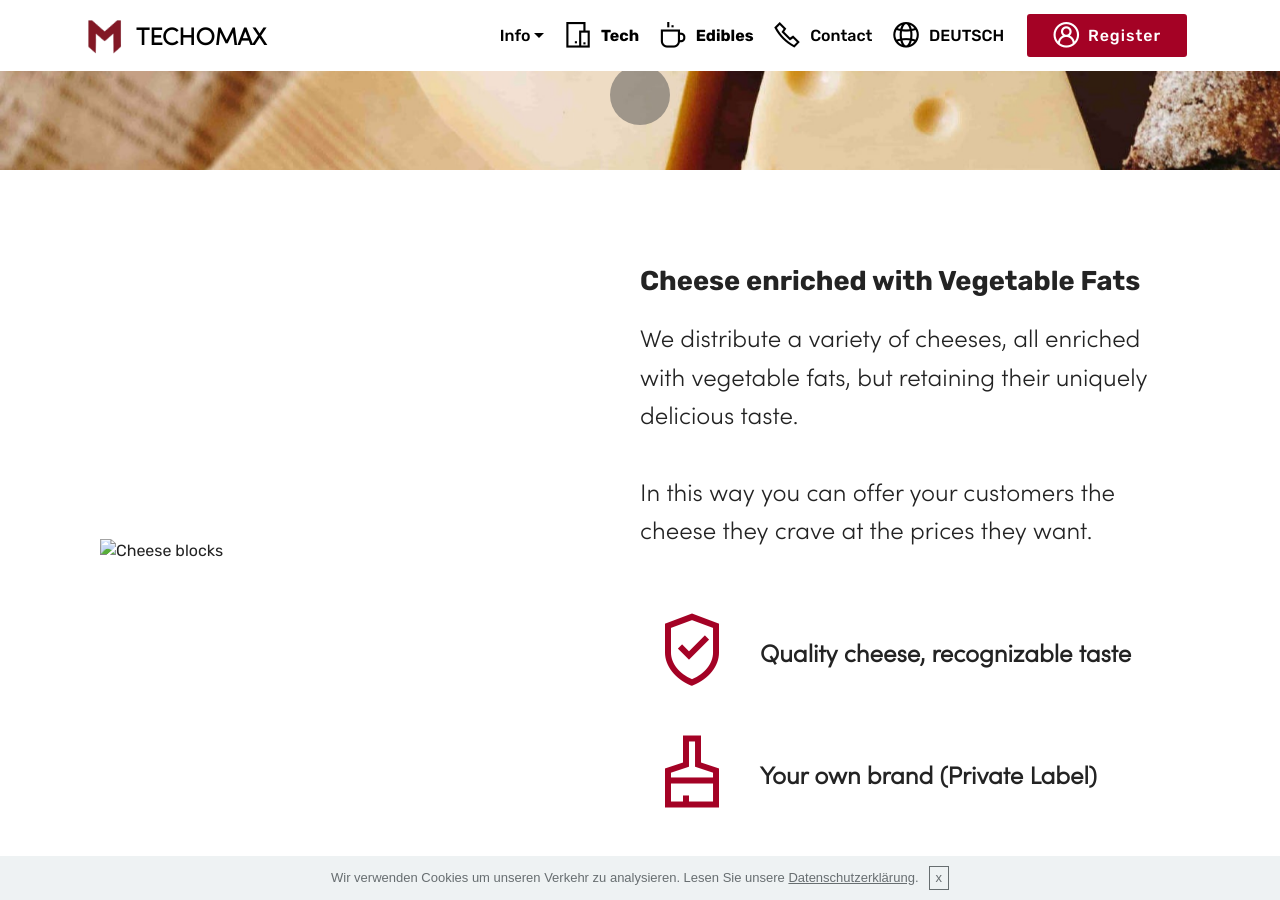
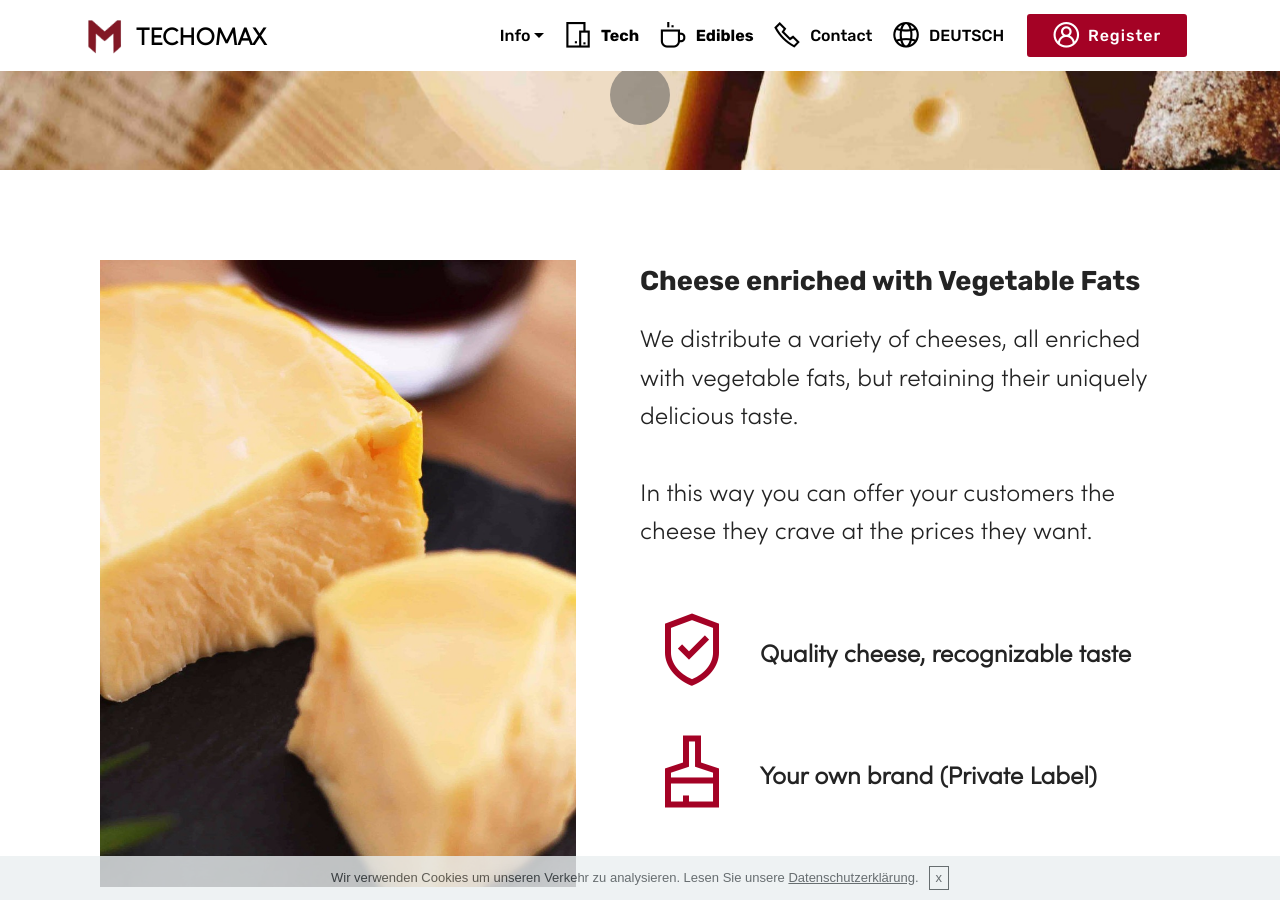
Before and after one commit to techomax/techomax.github.io, a Jekyll site: the page built from en/edibles.html, in a window 1280 px wide and 900 px high, scrolled down 730 px. Built offline with Jekyll 4.4.1, drawn with Linux system fonts in a browser that asks for light colours; some web fonts are replaced; a script that is not in the unit is left out.

Commit message:
Update edibles.html

```diff
--- a/_includes/pages/edibles.html
+++ b/_includes/pages/edibles.html
@@ -33,7 +33,7 @@
         <div class="col-md-12">
             <div class="media-container-row">
                 <div class="mbr-figure m-auto" style="width: 50%;">
-                    <img src="assets/images/cheese-board-c-952x1150.jpeg" alt="Cheese blocks" title="">
+                    <img src="/assets/images/cheese-board-c-952x1150.jpeg" alt="Cheese blocks" title="">
                 </div>
                 <div class=" align-left aside-content">
                     <h2 class="mbr-title pt-2 mbr-fonts-style display-2"><strong>
@@ -135,7 +135,7 @@
 
     <figure class="mbr-figure">
         <div class="image-block" style="width: 100%;">
-            <img src="assets/images/bounge-about-1200x128.png" alt="Mobirise" title="">
+            <img src="/assets/images/bounge-about-1200x128.png" alt="Mobirise" title="">
 
         </div>
     </figure>
@@ -168,7 +168,7 @@
     <div class="container">
             <div class="media-container-row" style="width: 85%;">
                 <div class="img-item item1" style="width: 101%;">
-                    <img src="assets/images/arowphone1a-583x250.png" alt="BUNGE Pro Cuisine Oil" title="">
+                    <img src="/assets/images/arowphone1a-583x250.png" alt="BUNGE Pro Cuisine Oil" title="">
                     <div class="img-caption">
                         <p class="mbr-fonts-style align-center mbr-black display-7"><strong>
                             BUNGE Pro Cuisine
@@ -183,7 +183,7 @@
                     </div>
                 </div>
                 <div class="img-item">
-                    <img src="assets/images/arowphone4a-510x219.png" alt="BUNGE Vesto Oil" title="">
+                    <img src="/assets/images/arowphone4a-510x219.png" alt="BUNGE Vesto Oil" title="">
                     <div class="img-caption">
                         <p class="mbr-fonts-style align-center mbr-black display-7"><strong>
                             BUNGE Vesto
```
